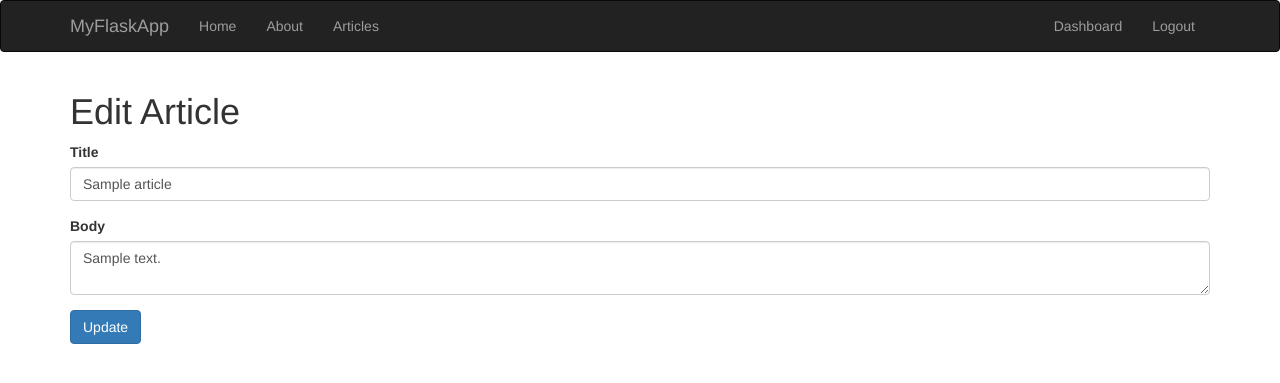
After one commit to maulikrathod/myFlaskApp, a Flask app: page /edit_article/1 in a window 1280 px wide. The commit adds this page. Shown: the top 383 px of the page. Run offline with Flask 2, Linux system fonts and the light colour scheme; the visitor is signed in with stand-in values (Sample User, id 1); tables that the repository leaves empty or names only in its code hold one stand-in row (values such as "Sample post"); some libraries are stand-ins or nearby versions.

Commit message:
Tutorial 5 - Edit & Delete Articles

```diff
--- a/app.py
+++ b/app.py
@@ -208,6 +208,62 @@ def add_article():
 
     return render_template('add_article.html', form=form)
 
+
+#   EDIT ARTICLE
+@app.route('/edit_article/<string:id>', methods=['GET', 'POST'])
+@is_logged_in
+def edit_article(id):
+    #   CREATE CURSOR
+    cur = mysql.connection.cursor()
+
+    #   GET THE USER BY ID
+    result = cur.execute("SELECT * FROM articles WHERE id = %s", [id])
+
+    article = cur.fetchone()
+
+    # GET FORM
+    form = ArticleForm(request.form)
+
+    # POPULATE ARTICLE FORMS
+    form.title.data = article['title']
+    form.body.data = article['body']
+
+    if request.method == 'POST' and form.validate():
+        title = request.form['title']
+        body = request.form['body']
+
+        #   CREATE CURSOR
+        cur = mysql.connection.cursor()
+        #   EXECUTE
+        cur.execute("UPDATE articles SET title = %s, body = %s WHERE id = %s", (title, body, id))
+        #   COMMIT TO DB
+        mysql.connection.commit()
+        #   CLOSE CONNECTION
+        cur.close()
+
+        flash("Articles Updated", "success")
+        return redirect(url_for('dashboard'))
+
+    return render_template('edit_article.html', form=form)
+
+
+#    DELETE ARTICLE
+@app.route('/delete_article/<string:id>', methods=['POST'])
+@is_logged_in
+def delete_article(id):
+    #   CREATE CURSOR
+    cur = mysql.connection.cursor()
+    #   EXECUTE
+    cur.execute("DELETE FROM articles WHERE id = %s", [id])
+    #   COMMIT TO DB
+    mysql.connection.commit()
+    #   CLOSE CONNECTION
+    cur.close()
+
+    flash("Articles Deleted", "success")
+    return redirect(url_for('dashboard'))
+
+
 if __name__ == "__main__":
     app.secret_key = 'secret123'
     app.run(debug=True)
--- /dev/null
+++ b/templates/edit_article.html
@@ -0,0 +1,15 @@
+{% extends "layout.html" %}
+
+{% block body %}
+  <h1>Edit Article</h1>
+  {% from "includes/_formhelpers.html" import render_field %}
+  <form action="" method="POST">
+    <div class="form-group">
+      {{ render_field(form.title, class_="form-control") }}
+    </div>
+    <div class="form-group">
+      {{ render_field(form.body, class_="form-control", id="editor") }}
+    </div>
+    <p><input type="submit" class="btn btn-primary" value="Update"></p>
+  </form>
+{% endblock %}
```
Also changed, not shown: templates/dashboard.html (+6 -1 lines).
